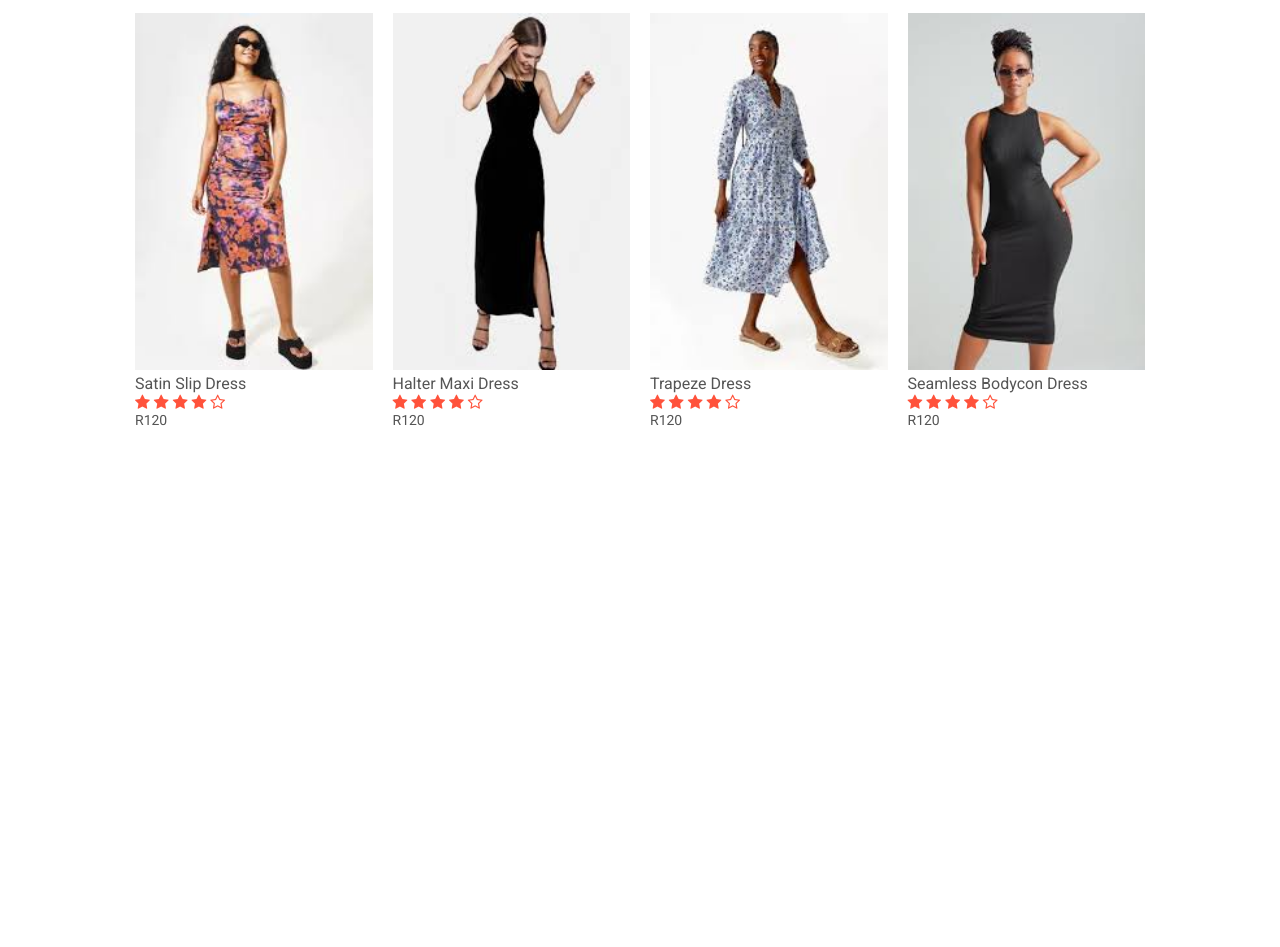
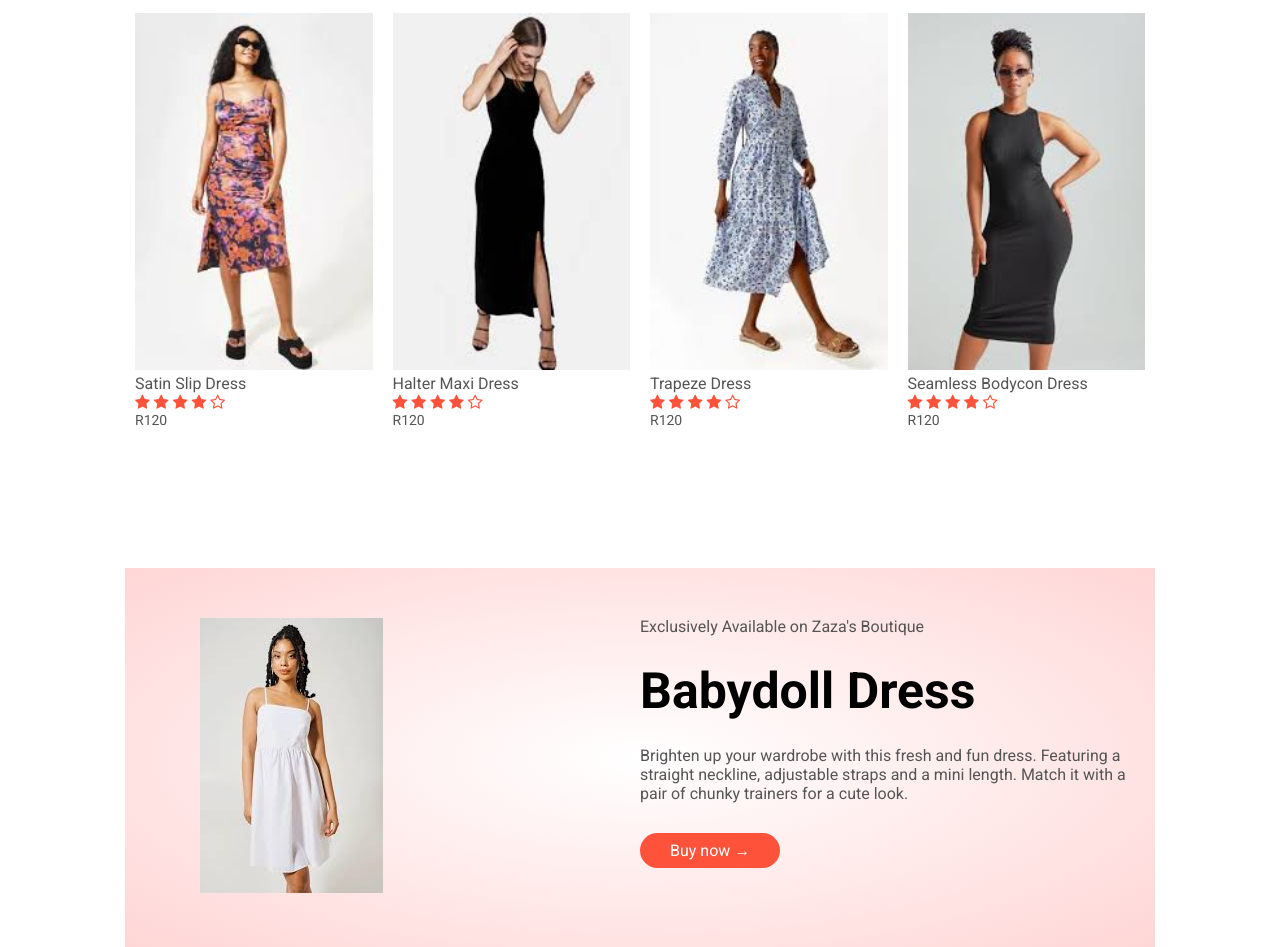
Before and after one commit to Xolo29-star/Zaza-s-boutique, a plain HTML site: page index.html in a window 1280 px wide. Shown: the part 1958-2905 px from the top of the page. Before the commit the page ends 2446 px from the top, so only its background shows below. Drawn offline with Linux system fonts and the light colour scheme.

Commit message:
Updated HTML and CSS files

```diff
--- a/index.html
+++ b/index.html
@@ -171,7 +171,26 @@
                 <p>R120</p>
             </div>
         </div>
-
+        <!----------offer --------->
+        <div class="offer">
+            <div class="small-container">
+                <div class="row">
+                    <div class="col-2">
+                        <img src="images/off- babydoll dress.jpeg" class="offer-img">
+                    </div>
+                    <div class="col-2">
+                        <p> Exclusively Available on Zaza's Boutique</p>
+                        <h1>Babydoll Dress </h1>
+                        <p>Brighten up your wardrobe with this fresh and fun dress. Featuring a
+                            straight neckline,
+                            adjustable straps and a mini length. Match it with a pair of chunky trainers for a cute
+                            look.</p>
+                        <a href="" class="btn">Buy now &#8594</a>
+                    </div>
+                </div>
+            </div>
+        </div>
+        <!----------Testimonial --------->
 </body>
 
 </html>
--- a/src/style.css
+++ b/src/style.css
@@ -136,3 +136,14 @@ h4 {
 .col-4 :hover {
   transform: translateY(-5px);
 }
+.offer {
+  background: radial-gradient(#fff, #ffd6d6);
+  margin-top: 80px;
+  padding-top: 30px 0;
+}
+.col-2 .offer-img {
+  padding: 50px;
+}
+.col-2 p {
+  color: #555;
+}
```
Also changed, not shown: images/off- babydoll dress.jpeg (added), images/off-maxi dress.jpeg (added).
